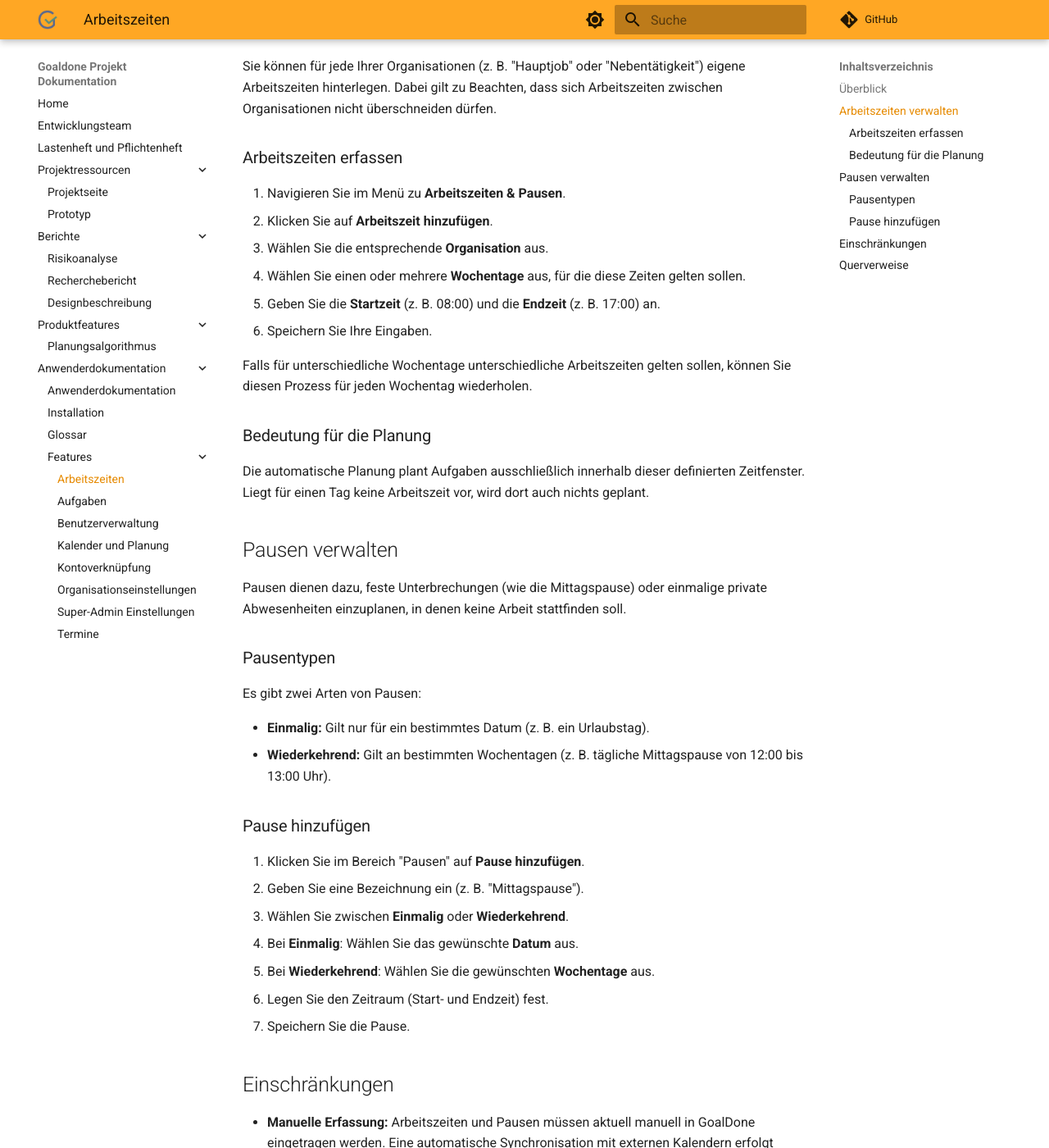
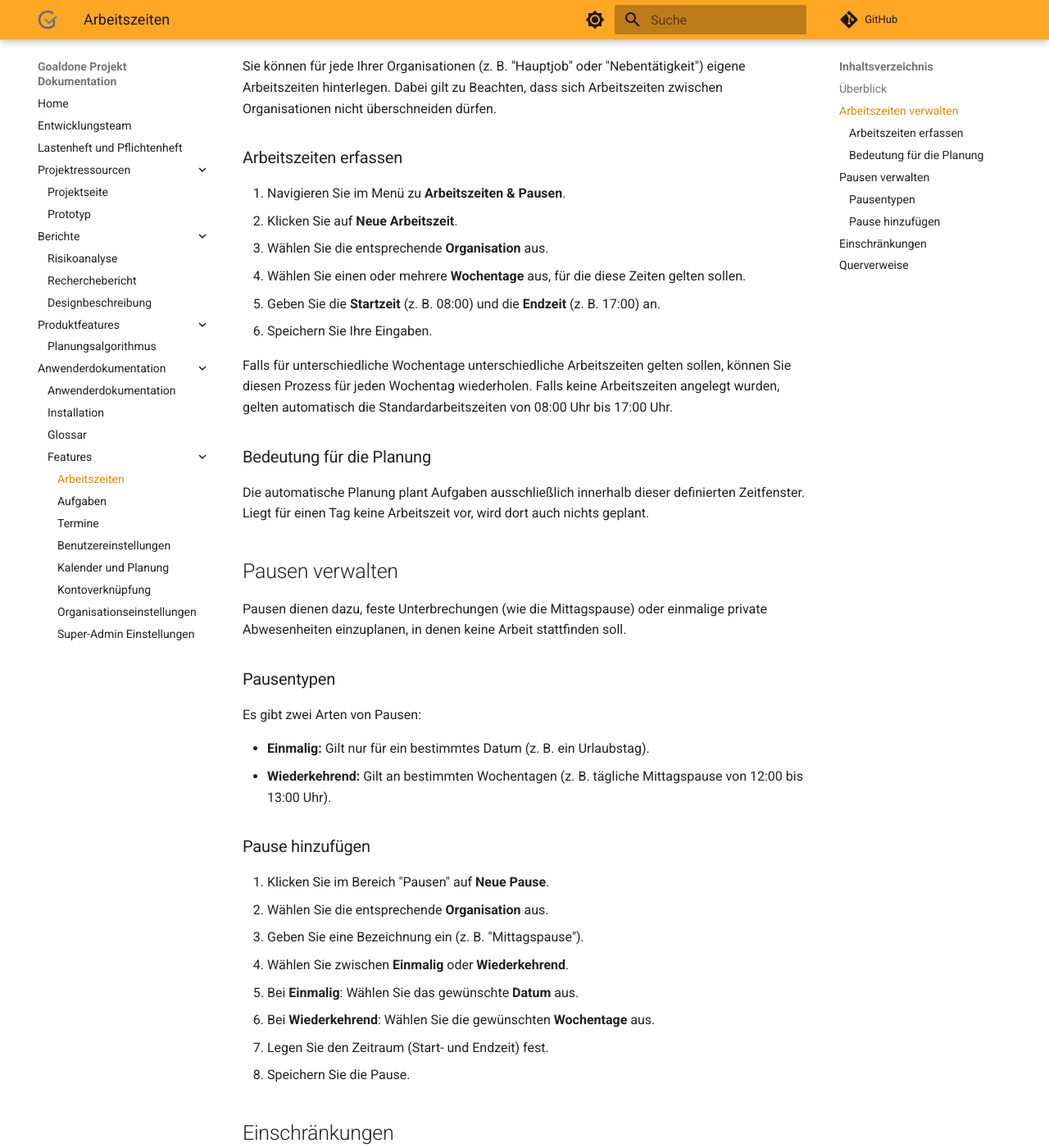
Before and after one commit to goaldone-dhbw/goaldone-projektseite, an MkDocs documentation site: the page built from docs/Anwenderdokumentation/Features/Arbeitszeiten.md, in a window 1280 px wide and 1400 px high, scrolled down 330 px. Shown: the whole window at 82% size. Built offline with MkDocs 1.6.1 and Material for MkDocs 9.7.7, drawn with Linux system fonts in a browser that asks for light colours; comment, search, counter and statistics services are not loaded.

Commit message:
button name angepasst, fehlende sachen hinzugefügt, Benutzerverwaltun… (#17)
* button name angepasst, fehlende sachen hinzugefügt, Benutzerverwaltung -> Benutzereinstellung

* Benutzerverwaltung -> Benutzereinstellung

```diff
--- a/docs/Anwenderdokumentation/Features/Arbeitszeiten.md
+++ b/docs/Anwenderdokumentation/Features/Arbeitszeiten.md
@@ -10,7 +10,7 @@ Dabei gilt zu Beachten, dass sich Arbeitszeiten zwischen Organisationen nicht ü
 
 ### Arbeitszeiten erfassen
 1. Navigieren Sie im Menü zu **Arbeitszeiten & Pausen**.
-2. Klicken Sie auf **Arbeitszeit hinzufügen**.
+2. Klicken Sie auf **Neue Arbeitszeit**.
 3. Wählen Sie die entsprechende **Organisation** aus.
 4. Wählen Sie einen oder mehrere **Wochentage** aus, für die diese Zeiten gelten sollen.
 5. Geben Sie die **Startzeit** (z. B. 08:00) und die **Endzeit** (z. B. 17:00) an.
@@ -18,7 +18,7 @@ Dabei gilt zu Beachten, dass sich Arbeitszeiten zwischen Organisationen nicht ü
 
 Falls für unterschiedliche Wochentage unterschiedliche Arbeitszeiten gelten sollen,
 können Sie diesen Prozess für jeden Wochentag wiederholen.
-
+Falls keine Arbeitszeiten angelegt wurden, gelten automatisch die Standardarbeitszeiten von 08:00 Uhr bis 17:00 Uhr.
 ### Bedeutung für die Planung
 Die automatische Planung plant Aufgaben ausschließlich innerhalb dieser definierten Zeitfenster.
 Liegt für einen Tag keine Arbeitszeit vor, wird dort auch nichts geplant.
@@ -34,7 +34,8 @@ Es gibt zwei Arten von Pausen:
 - **Wiederkehrend:** Gilt an bestimmten Wochentagen (z. B. tägliche Mittagspause von 12:00 bis 13:00 Uhr).
 
 ### Pause hinzufügen
-1. Klicken Sie im Bereich "Pausen" auf **Pause hinzufügen**.
+1. Klicken Sie im Bereich "Pausen" auf **Neue Pause**.
+2. Wählen Sie die entsprechende **Organisation** aus.
 2. Geben Sie eine Bezeichnung ein (z. B. "Mittagspause").
 3. Wählen Sie zwischen **Einmalig** oder **Wiederkehrend**.
 4. Bei **Einmalig**: Wählen Sie das gewünschte **Datum** aus.
--- a/mkdocs.yml
+++ b/mkdocs.yml
@@ -58,9 +58,9 @@ nav:
       - Features:
           - Arbeitszeiten: Anwenderdokumentation/Features/Arbeitszeiten.md
           - Aufgaben: Anwenderdokumentation/Features/Aufgaben.md
-          - Benutzerverwaltung: Anwenderdokumentation/Features/Benutzerverwaltung.md
+          - Termine: Anwenderdokumentation/Features/Termine.md
+          - Benutzereinstellungen: Anwenderdokumentation/Features/Benutzereinstellungen.md
           - Kalender und Planung: Anwenderdokumentation/Features/Kalender-und-Planung.md
           - Kontoverknüpfung: Anwenderdokumentation/Features/Kontoverknuepfung.md
           - Organisationseinstellungen: Anwenderdokumentation/Features/Organisationseinstellungen.md
           - Super-Admin Einstellungen: Anwenderdokumentation/Features/Super-Admin.md
-          - Termine: Anwenderdokumentation/Features/Termine.md
```
Also changed, not shown: docs/Anwenderdokumentation/Features/Kalender-und-Planung.md (+4 -2 lines), docs/Anwenderdokumentation/Features/Kontoverknuepfung.md (+1 -1 lines), docs/Anwenderdokumentation/Features/Termine.md (+3 -2 lines), docs/Anwenderdokumentation/README.md (+1 -1 lines).
